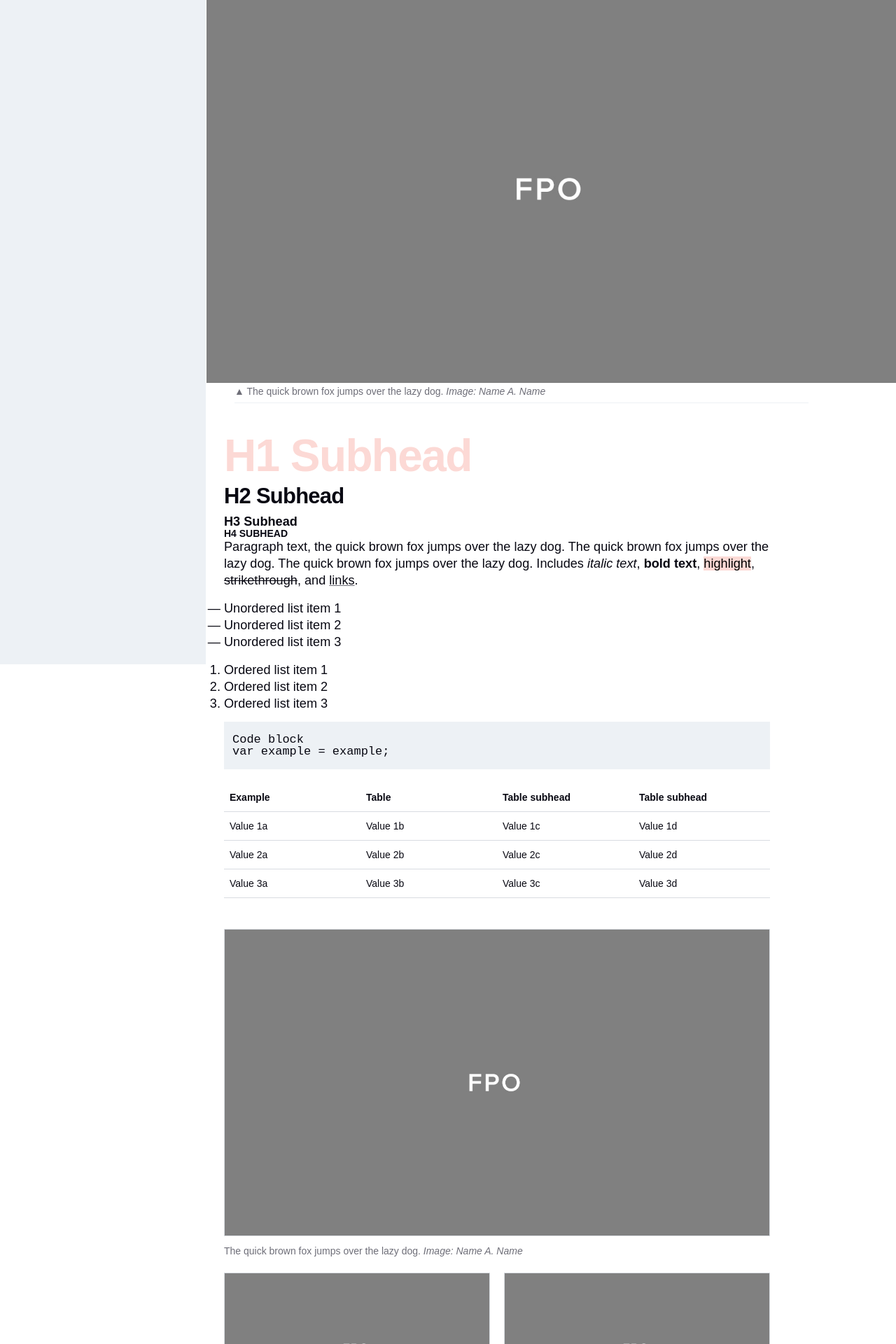
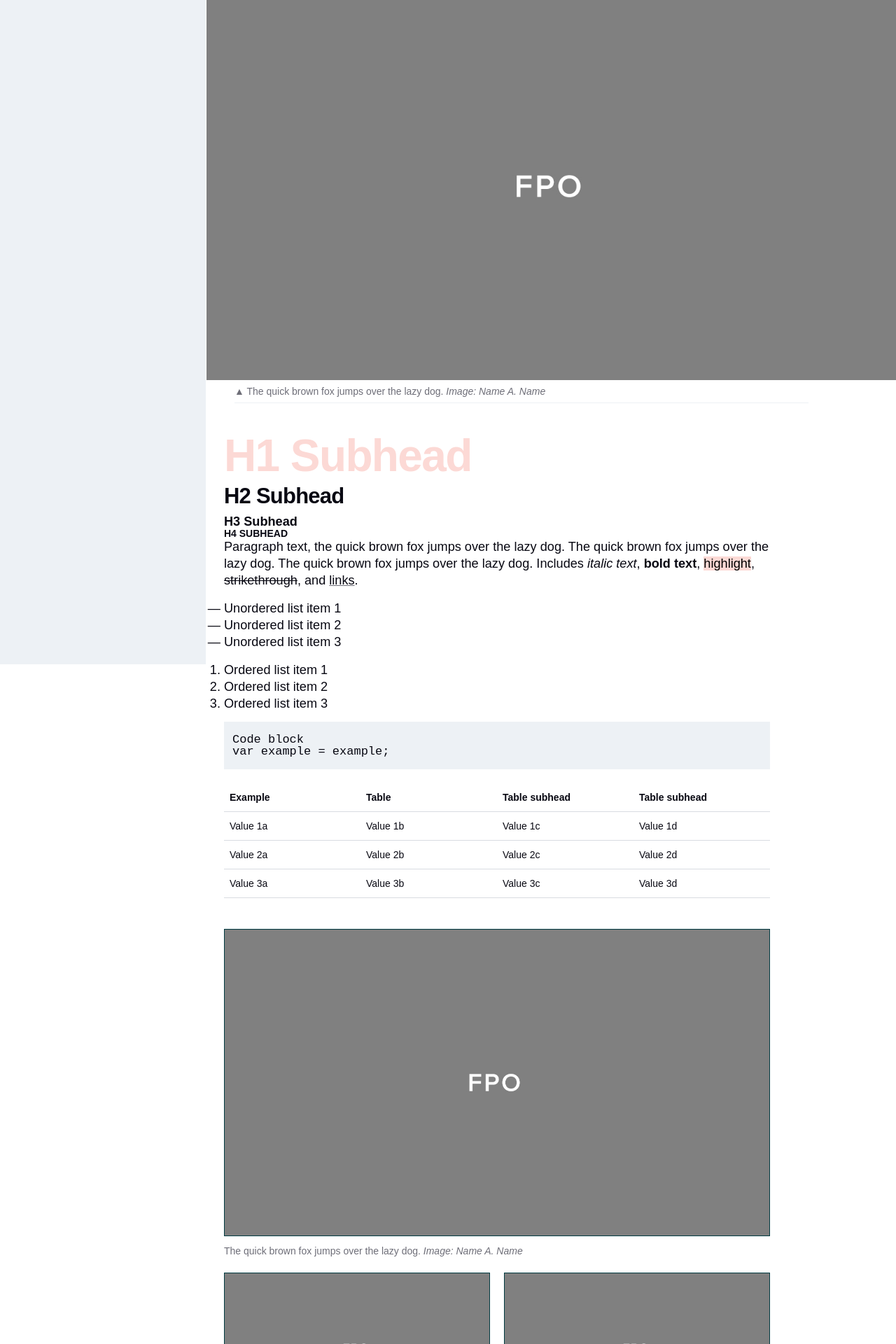
Before and after one commit to argonne-lcf/AR2024, a Jekyll site: the page built from 07_kitchen-sink.md, in a window 1280 px wide. Shown: the part 395-2315 px from the top of the page at 70% size. Built offline with Jekyll 4.4.1, drawn with Linux system fonts in a browser that asks for light colours; some web fonts are replaced.

Commit message:
border updates

```diff
--- a/_sass/template/components/_component--media-hero-img.scss
+++ b/_sass/template/components/_component--media-hero-img.scss
@@ -28,6 +28,8 @@
 		object-fit: cover;
 		min-width: 100%;
 		min-height: 100%;
+		border: none;
+		margin-top: -4px;
 	}
 
 
--- a/_sass/template/components/_component--media-hero-video.scss
+++ b/_sass/template/components/_component--media-hero-video.scss
@@ -16,6 +16,7 @@
 		width: 100%;
 		aspect-ratio: 16 / 9;
 		@include stack(xs);
+		border: none;
 	}
 
 	.caption {
--- a/_sass/template/components/_component--media-img.scss
+++ b/_sass/template/components/_component--media-img.scss
@@ -15,7 +15,8 @@
 	.img-wrapper {
 		@include aspect-ratio(16, 9);
 		@include stack(xs);
-		border: 1px solid color(neutral, XXX);
+		// border: 1px solid color(neutral, XXX);
+		border: .5px solid color(green, XXXXX);
 	}
 
 	img {
--- a/_sass/template/components/_component--media-img2x.scss
+++ b/_sass/template/components/_component--media-img2x.scss
@@ -23,7 +23,8 @@
 	.img-wrapper {
 		@include aspect-ratio(16, 9);
 		@include stack(xs);
-		border: 1px solid color(neutral, XXX);
+		// border: 1px solid color(neutral, XXX);
+		border: .5px solid color(green, XXXXX);
 	}
 
 	img {
--- a/_sass/template/components/_component--media-video.scss
+++ b/_sass/template/components/_component--media-video.scss
@@ -16,6 +16,7 @@
 		width: 100%;
 		aspect-ratio: 16 / 9;
 		@include stack(xs);
+		border: .5px solid color(neutral, XXXXX);
 	}
 
 	.caption {
@@ -27,3 +28,15 @@
 	}
 
 }
+
+.theme--warm iframe, .theme--warm video {
+	border: .5px solid color(green, XXXXX);
+}
+
+.theme--cyan iframe, .theme--cyan video {
+	border: .5px solid color(blue, XXXXX);
+}
+
+.theme--dark iframe, .theme--dark video {
+	border: .5px solid color(green, XX);
+}
```
Also changed, not shown: 2 other files.
